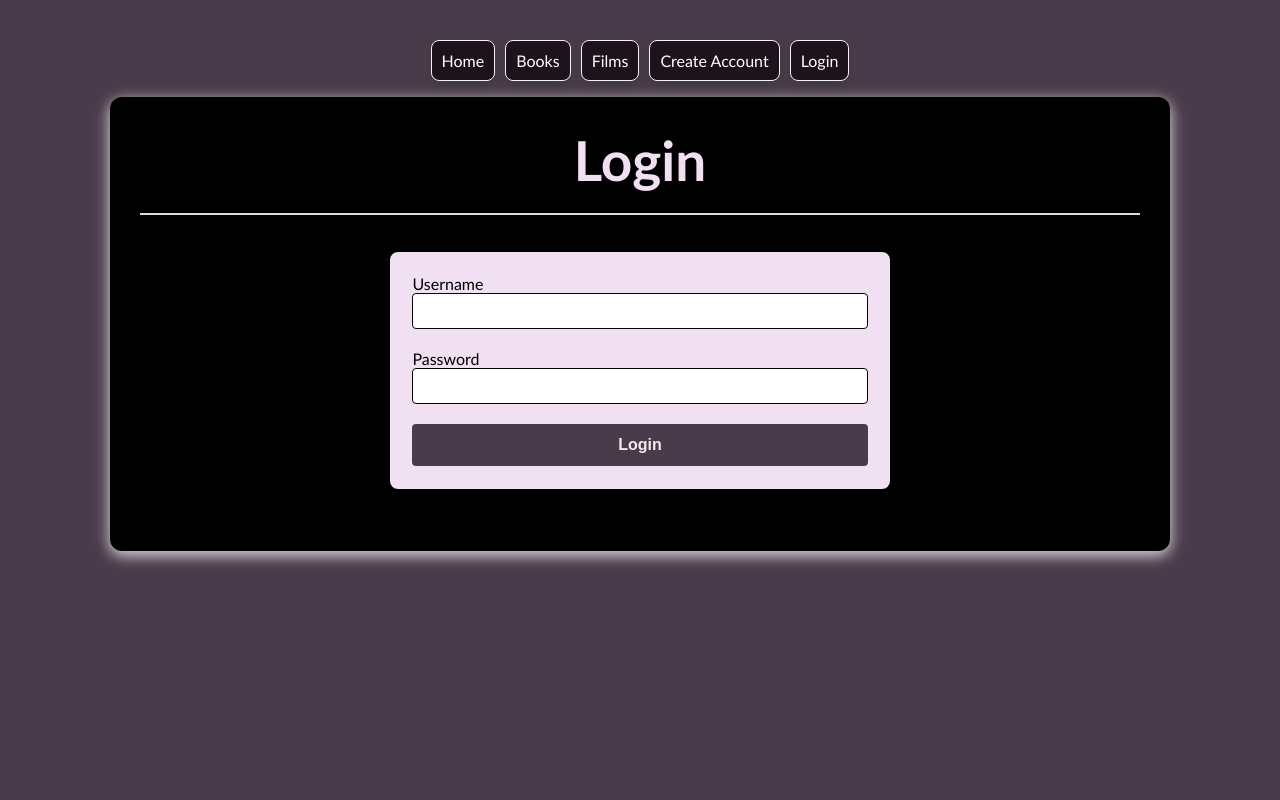
After one commit to naimaahsan/book_store, a Flask app: page /sessions/new in a window 1280 px wide. The commit adds this page. Run offline with Flask 3, Linux system fonts and the light colour scheme.

Commit message:
auth and login added

```diff
--- a/app.py
+++ b/app.py
@@ -1,4 +1,4 @@
-from flask import Flask, render_template, request, redirect
+from flask import Flask, render_template, request, redirect, session
 from lib.database_connection import DatabaseConnection
 from lib.book_repository import BookRepository
 from lib.book import Book
@@ -6,23 +6,28 @@ from lib.film_repository import FilmRepository
 from lib.film import Film
 from lib.user_repository import UserRepository
 from lib.user import User
+from lib.login_required import login_required
 
 # instantiate a Flask app object
 app = Flask(__name__)
+app.secret_key = "some_really_secret_key"
+
 
 @app.route("/", methods=["GET"])
 def index():
     return render_template("books/index.html")
 
 @app.route("/books", methods=["GET"])
-def books():
+def get_books():
     connection = DatabaseConnection()    # Initialize database connection tool
     connection.connect()
     book_repository = BookRepository(connection)         # Pass the connection to the repository to allow SQL queries
     books = book_repository.all()                     # Run SELECT query and get list of Book objects
     return render_template("books/books.html", books=books) # Render books.html and inject the books data into the template
 
+
 @app.route('/books', methods=["POST"])
+@login_required
 def create_book():
     connection = DatabaseConnection()
     connection.connect()
@@ -33,7 +38,7 @@ def create_book():
     return redirect("/books")
 
 @app.route('/films', methods=["GET"])
-def films():
+def get_films():
     connection = DatabaseConnection()
     connection.connect()
     film_repostitory = FilmRepository(connection)
@@ -53,6 +58,27 @@ def create_user():
     user = User(username=user_details["username"], password=user_details["password"])
     user_repository.create(user)
     return redirect('/books')
+
+@app.route('/sessions/new', methods=["GET"])
+def login_form():
+    return render_template("users/login_form.html")
+
+@app.route('/sessions', methods=["POST"])
+def create_session():
+    connection = DatabaseConnection()
+    connection.connect()
+    user_repository = UserRepository(connection)
+    username = request.form["username"]
+    password = request.form["password"]
+    user = user_repository.find_by_username(username)
+
+    if user and user.password == password:
+        session["user_id"] = user.id
+        session["username"] = user.username
+        return redirect("/books")
+    else:
+        return redirect("/sessions/new")
+
 
 # Declares a route that listens for a GET request to the path /hello
 # and a method to execute when that request comes in
--- /dev/null
+++ b/lib/authenticated.py
@@ -0,0 +1,2 @@
+def is_authenticated(session):
+    return "user_id" in session
--- a/static/styles.css
+++ b/static/styles.css
@@ -304,3 +304,91 @@ nav a:hover {
     color: #2c0628;
     font-size: small;
 }
+
+
+/* ==========================================================================
+   LOGIN FORM
+   ========================================================================== */
+
+/* Container styling for the form */
+.login-form {
+    max-width: 500px;
+    margin: 2rem 250;
+    padding: 1.4rem;
+    background-color: #f1e0f1;
+    border-radius: 8px;
+    box-shadow: 0 4px 6px rgba(0, 0, 0, 0.1);
+    font-family: 'Gill Sans', 'Gill Sans MT', Calibri, sans-serif;
+}
+
+.login-form h3 {
+    color: #2b0a2b;
+    text-align: center;
+    font-size: 24px;
+    margin-top: 0;                                     /* Ensures clean spacing at the top */
+}
+
+/* Beautiful modern input styling */
+.login-form input[type="text"] {
+    display: block;                                    /* Pushes the next input onto a new line */
+    width: 100%;
+    padding: .5rem;
+    margin-bottom: 1.25rem;                            /* Replaces the old .input-group spacing */
+    border: 1px solid #060505;
+    border-radius: 4px;
+    font-size: 1rem;
+    text-align: center;
+    box-sizing: border-box;                            /* Prevents input from stretching outside the form */
+    transition: border-color 0.5s, box-shadow 0.2s;
+}
+
+.login-form input[type="password"] {
+    display: block;                                    /* Pushes the next input onto a new line */
+    width: 100%;
+    padding: .5rem;
+    margin-bottom: 1.25rem;                            /* Replaces the old .input-group spacing */
+    border: 1px solid #060505;
+    border-radius: 4px;
+    font-size: 1rem;
+    text-align: center;
+    box-sizing: border-box;                            /* Prevents input from stretching outside the form */
+    transition: border-color 0.5s, box-shadow 0.2s;
+}
+
+/* Highlight input when clicked/focused */
+.login-form input[type="text"]:focus {
+    outline: none;
+    border-color: #0037ff;
+    box-shadow: 0 0 0 3px rgba(15, 69, 215, 0.2);
+}
+
+/* Styling the Submit Button (Updated to target button[type="submit"]) */
+
+.login-form button[type="submit"] {
+    width: 100%;
+    padding: .75rem;
+    background-color: #4a3b4a;
+    color: rgb(241, 235, 235);
+    border: none;
+    border-radius: 4px;
+    font-size: 1rem;
+    font-weight: 600;
+    cursor: pointer;
+    transition: background-color 0.2s;
+}
+
+/* Make button darker when hovered over */
+.login-form button[type="submit"]:hover {
+    background-color: #530d4c;
+    color: rgb(247, 245, 245);
+}
+
+.login-form p {
+    margin-bottom: 0;
+    font-style: italic;
+}
+
+.login-form p {
+    color: #2c0628;
+    font-size: small;
+}
--- a/templates/books/books.html
+++ b/templates/books/books.html
@@ -5,6 +5,7 @@
             <a href="/books" >Books</a>
             <a href="/films" >Films</a>
             <a href="/users/new" >Create Account</a>
+            <a href="/sessions/new">Login</a>
         </nav>
 
         <title>Book Store</title>
--- a/templates/films/films.html
+++ b/templates/films/films.html
@@ -5,6 +5,7 @@
             <a href="/books" >Books</a>
             <a href="/films" >Films</a>
             <a href="/users/new" >Create Account</a>
+            <a href="/sessions/new">Login</a>
         </nav>
 
         <title>Film Store</title>
--- /dev/null
+++ b/templates/users/login_form.html
@@ -0,0 +1,29 @@
+<html>
+    <head>
+        <nav>
+            <a href="/" >Home</a>
+            <a href="/books" >Books</a>
+            <a href="/films" >Films</a>
+            <a href="/users/new" >Create Account</a>
+            <a href="/sessions/new">Login</a>
+        </nav>
+
+        <title>Login</title>
+        <link rel="stylesheet" href="/static/styles.css">
+    </head>
+    <body>
+        <main>
+            <h1>Login</h1>
+
+                <form class="login-form"  action="/sessions" method="POST">
+                    <label for="username">Username</label>
+                    <input type="text" id="username" name="username" required>
+
+                    <label for="password">Password</label>
+                    <input type="password" id="password" name="password" required>
+
+                    <button type="submit">Login</button>
+                </form>
+        </main>
+    </body>
+</html>
--- a/templates/users/signup_form.html
+++ b/templates/users/signup_form.html
@@ -5,6 +5,7 @@
             <a href="/books" >Books</a>
             <a href="/films" >Films</a>
             <a href="/users/new" >Create Account</a>
+            <a href="/sessions/new">Login</a>
         </nav>
 
         <title>Sign Up</title>
```
Also changed, not shown: lib/login_required.py (added, +10 -0 lines), lib/user_repository.py (+11 -0 lines), tests/test_auth.py (added, +78 -0 lines), tests/test_create_new_book.py (+20 -2 lines).
